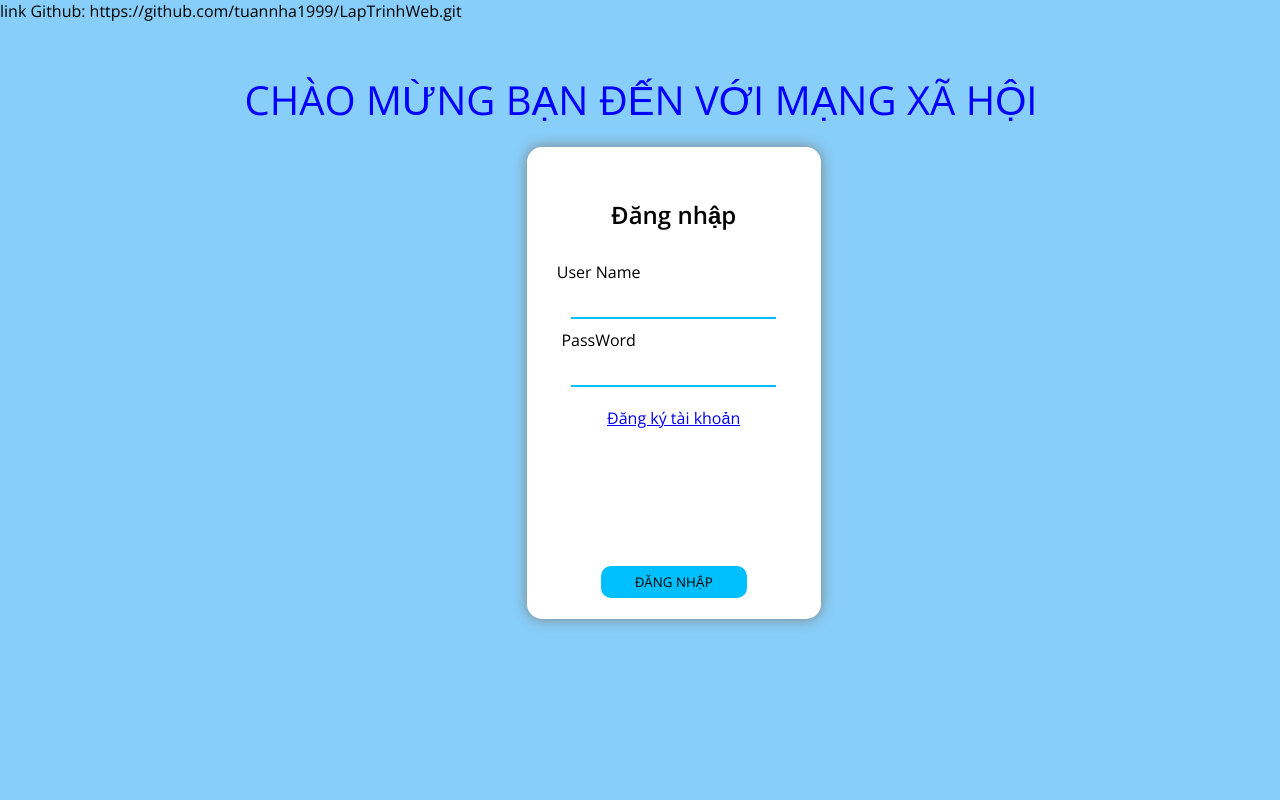
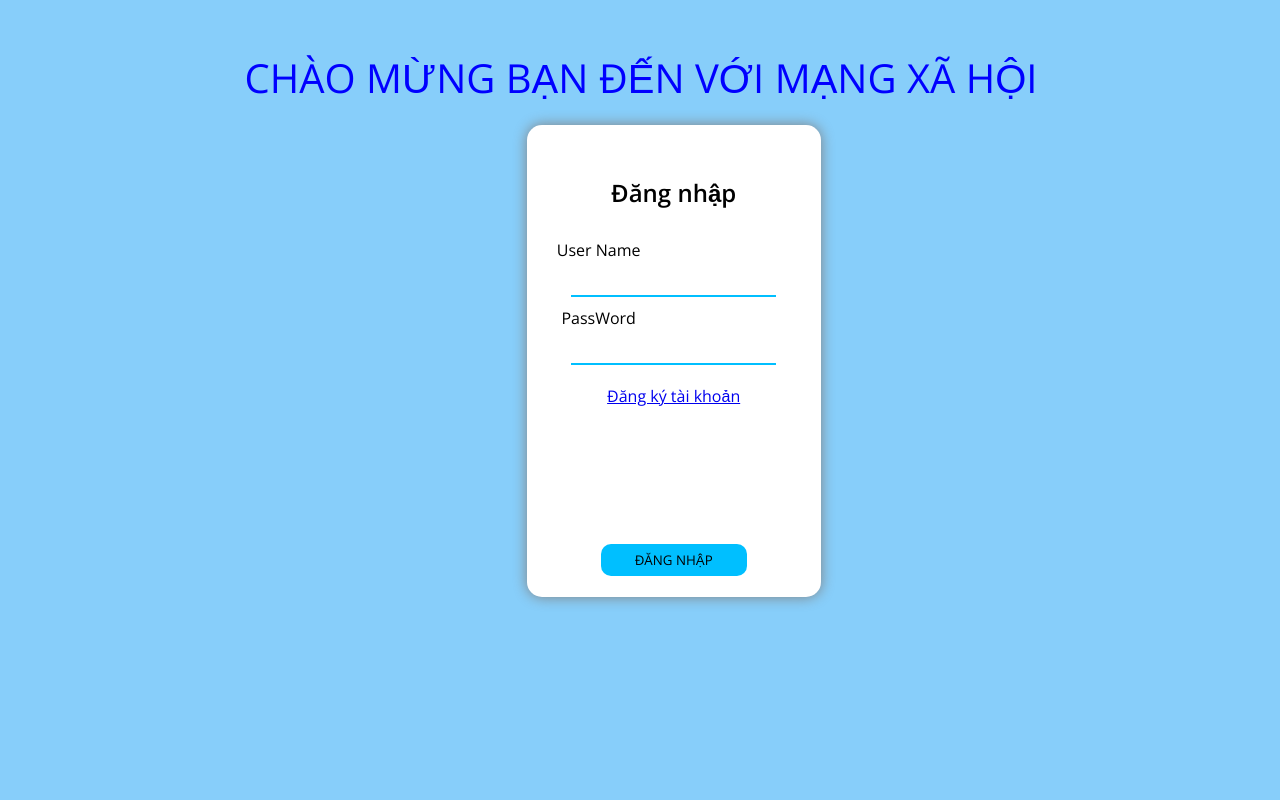
Before and after one commit to tantai-99/mangxahoi, a PHP site: page /MANGXAHOI/ in a window 1280 px wide. Run offline with PHP 8.4, Linux system fonts and the light colour scheme; some libraries are stand-ins or nearby versions.

Commit message:
Update login.php

```diff
--- a/mxh/view/login.php
+++ b/mxh/view/login.php
@@ -16,7 +16,7 @@
     </head>
     <body>
 
-	link Github: https://github.com/tuannha1999/LapTrinhWeb.git
+
     <form action="" method="POST">
         <div class="banner">
         <label > CHÀO MỪNG BẠN ĐẾN VỚI MẠNG XÃ HỘI</label>
```
